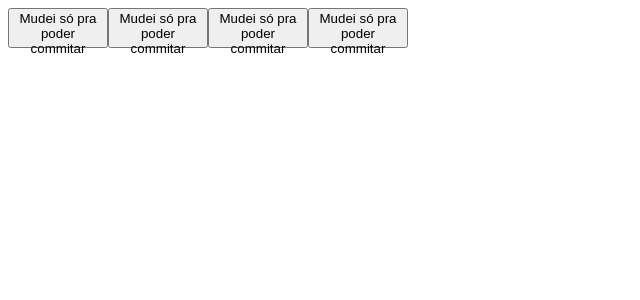
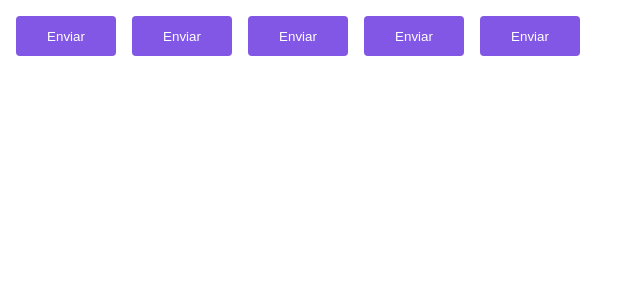
Before and after one commit to MichelHoffmann/IgniteTimer, a React (Vite) app: page / in a window 1280 px wide. Shown: the top 300 px of the page, without its empty margins (0-640 px from the left). Built offline with nearby package versions, Linux system fonts and the light colour scheme.

Commit message:
aprendendo styled-components e themes

```diff
--- a/src/App.tsx
+++ b/src/App.tsx
@@ -1,12 +1,16 @@
 import { Button } from "./components/Button";
+
+import { ThemeProvider } from 'styled-components'
+import { defaltTheme } from "./styles/themes/default";
 
 export function App() {
   return (
-    <>
-      <Button variant="primary"/>
-      <Button variant="secondary"/>
-      <Button variant="danger"/>
-      <Button variant="success"/>
-    </>
+    <ThemeProvider theme={defaltTheme}>
+      <Button variant="primary" />
+      <Button variant="secondary" />
+      <Button variant="success" />
+      <Button variant="danger" />
+      <Button />
+    </ThemeProvider>
   );
 }
--- a/src/components/Button.styles.ts
+++ b/src/components/Button.styles.ts
@@ -1,4 +1,4 @@
-import styled from 'styled-components'
+import styled from "styled-components";
 
 export type ButtonVariant = "primary" | "secondary" | "danger" | "success";
 
@@ -6,7 +6,22 @@ interface ButtonContainerProps {
   variant: ButtonVariant;
 }
 
+const buttonVariants = {
+  primary: "purple",
+  secondary: "orange",
+  danger: "red",
+  success: "green",
+};
+
 export const ButtonContainer = styled.button<ButtonContainerProps>`
   width: 100px;
   height: 40px;
+  border-radius: 4px;
+  border: 0;
+  margin: 8px;
+
+  background-color: ${(props) => props.theme.primary};
+  color: ${(props) => props.theme.white};
+
+  /* ${(props) => `background-color: ${buttonVariants[props.variant]}`} */
 `;
--- a/src/components/Button.tsx
+++ b/src/components/Button.tsx
@@ -1,13 +1,9 @@
-import { ButtonContainer, ButtonVariant } from "./Button.styles";
+import { ButtonContainer, ButtonVariant } from "./Button.styles"; './Button.styles'
 
 interface ButtonProps {
-  variant?: ButtonVariant;
+  variant?: ButtonVariant
 }
 
 export function Button({ variant = "primary" }: ButtonProps) {
-  return (
-    <ButtonContainer variant={variant}>
-      Mudei só pra poder commitar
-    </ButtonContainer>
-  );
+  return <ButtonContainer variant={variant}>Enviar</ButtonContainer>;
 }
--- /dev/null
+++ b/src/styles/themes/default.ts
@@ -0,0 +1,5 @@
+export const defaltTheme = {
+    white: '#FFF',
+    primary: '#8257e6',
+    secondary: 'orange'
+}
```
